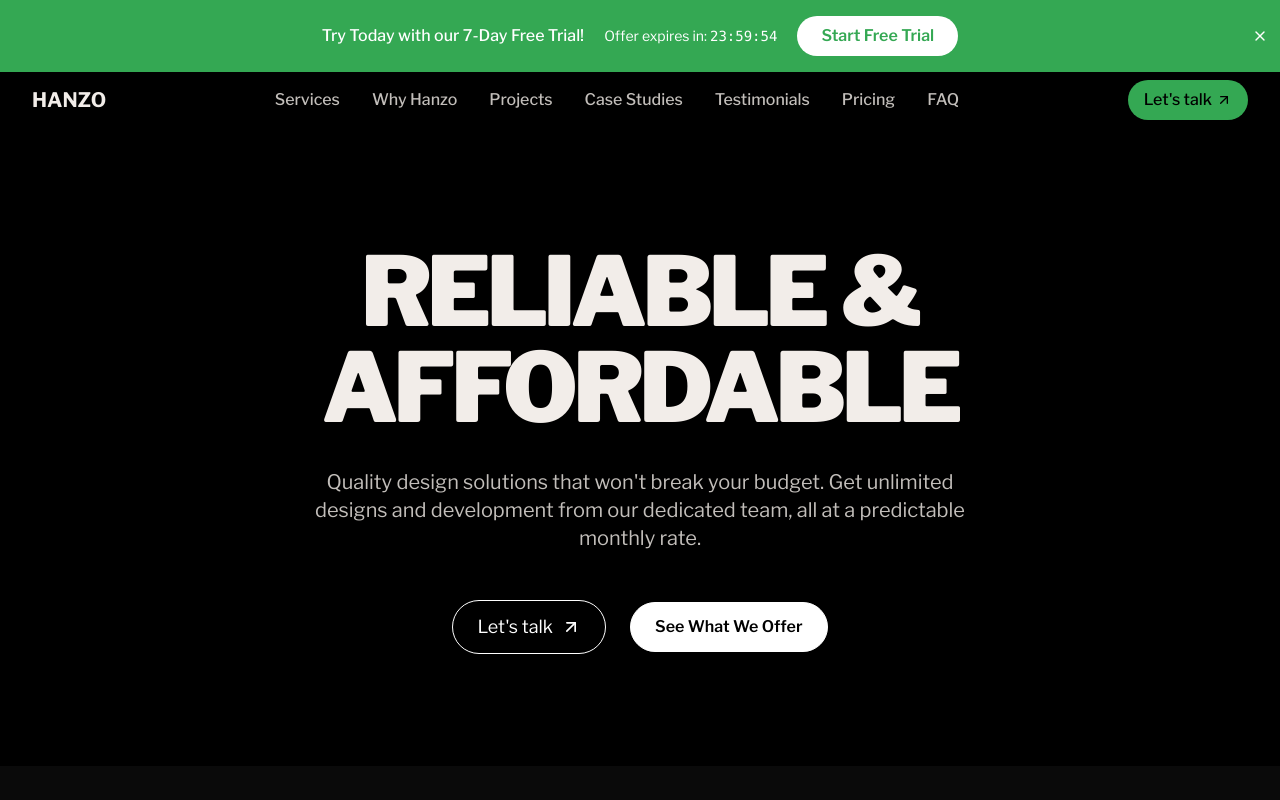
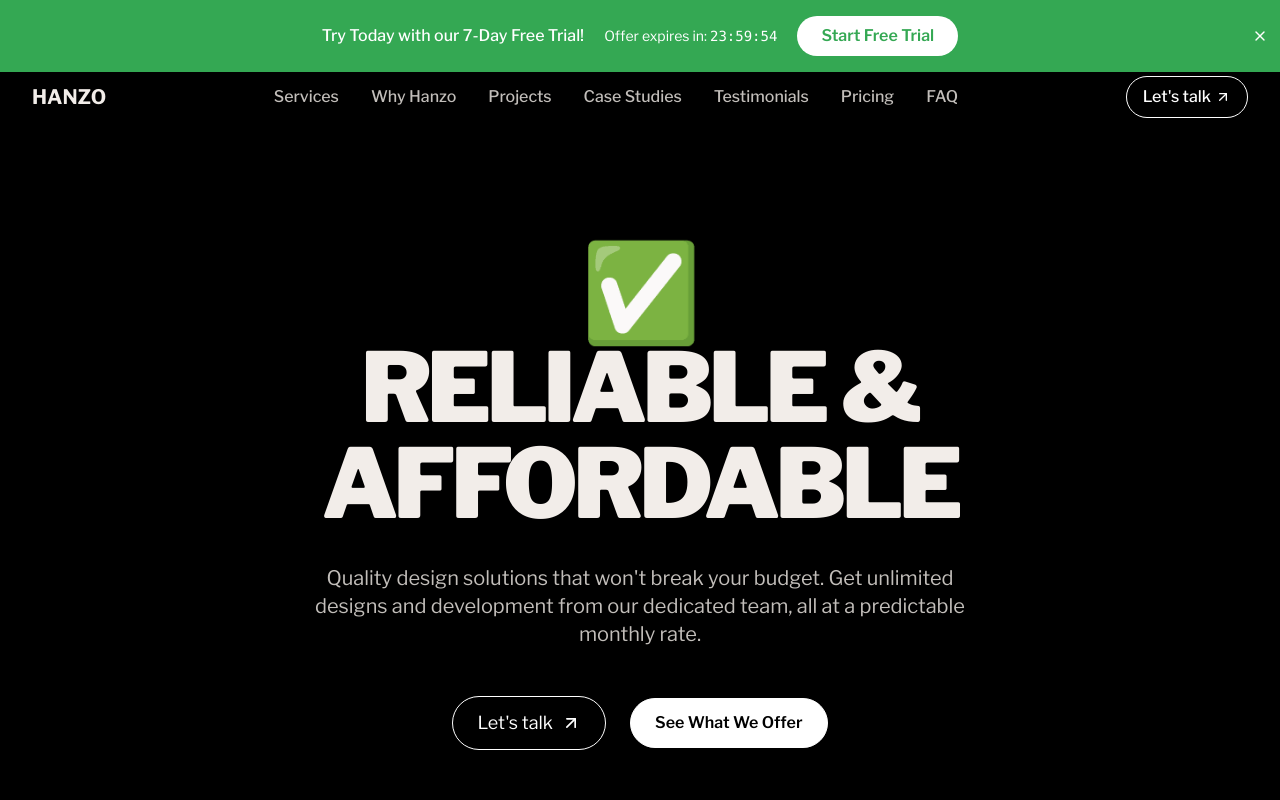
Before and after one commit to hanzoai/agency, a React (Vite) app: page / in a window 1280 px wide. Shown: the top 800 px of the page. Built offline with nearby package versions, Linux system fonts and the light colour scheme.

Commit message:
Reverted to edit edt-45bb6795-ff1c-478c-ae41-45cdb5b2db54: "Adjust hero text animation
The hero text animation was adjusted."

```diff
--- a/src/components/Hero.tsx
+++ b/src/components/Hero.tsx
@@ -1,7 +1,27 @@
 
 import { ArrowRight, ArrowUpRight } from 'lucide-react';
+import { useEffect, useState } from 'react';
 
 const Hero = () => {
+  const [displayedText, setDisplayedText] = useState('');
+  const [showCheckmark, setShowCheckmark] = useState(false);
+  const fullText = 'RELIABLE & AFFORDABLE';
+
+  useEffect(() => {
+    let currentIndex = 0;
+    const textInterval = setInterval(() => {
+      if (currentIndex <= fullText.length) {
+        setDisplayedText(fullText.substring(0, currentIndex));
+        currentIndex++;
+      } else {
+        clearInterval(textInterval);
+        setShowCheckmark(true);
+      }
+    }, 40); // Faster speed for smoother animation
+
+    return () => clearInterval(textInterval);
+  }, []);
+
   return (
     <section className="pt-32 pb-20 md:pt-36 md:pb-28 bg-black relative overflow-hidden">
       {/* Decorative circles */}
@@ -10,8 +30,11 @@ const Hero = () => {
 
       <div className="container-custom">
         <div className="max-w-5xl mx-auto text-center">
-          <h1 className="text-5xl md:text-8xl font-black leading-tight uppercase mb-8 tracking-tighter reveal-slide-up">
-            RELIABLE &<br/>AFFORDABLE
+          <h1 className="text-5xl md:text-8xl font-black leading-tight uppercase mb-8 tracking-tighter">
+            {showCheckmark && (
+              <span className="mr-1 animate-scale-in inline-flex items-center">✅</span>
+            )}
+            <span className="inline-block min-h-[1.2em]">{displayedText}</span>
           </h1>
 
           <p className="text-lg md:text-xl text-primary/80 max-w-2xl mx-auto mb-12 reveal-slide-up">
--- a/src/components/Navbar.tsx
+++ b/src/components/Navbar.tsx
@@ -1,43 +1,65 @@
+
 import { useState, useEffect } from 'react';
 import { Button } from '@/components/ui/button';
 import { Menu, X, ArrowUpRight } from 'lucide-react';
 import { Link } from 'react-router-dom';
+
 const Navbar = () => {
   const [isMenuOpen, setIsMenuOpen] = useState(false);
   const [isScrolled, setIsScrolled] = useState(false);
   const [isBannerVisible, setIsBannerVisible] = useState(false);
+
   useEffect(() => {
     const handleScroll = () => {
       setIsScrolled(window.scrollY > 20);
     };
+
     const checkBannerVisible = () => {
       const bannerShown = localStorage.getItem('bannerShown');
       const bannerExpiry = localStorage.getItem('bannerExpiry');
       const discountUsed = localStorage.getItem('discountUsed');
+
       if (discountUsed === 'true') {
         setIsBannerVisible(false);
         return;
       }
+
       if (bannerShown === 'true' && bannerExpiry) {
         const expiryTime = parseInt(bannerExpiry, 10);
         const currentTime = new Date().getTime();
+
         setIsBannerVisible(expiryTime > currentTime);
       }
     };
+
+    // Listen for banner visibility changes
+    const handleBannerVisibilityChanged = (e: Event) => {
+      const customEvent = e as CustomEvent;
+      setIsBannerVisible(customEvent.detail.visible);
+    };
+
     window.addEventListener('scroll', handleScroll);
+    window.addEventListener('bannerVisibilityChanged', handleBannerVisibilityChanged);
     checkBannerVisible();
+
     const handleStorageChange = () => {
       checkBannerVisible();
     };
+
     window.addEventListener('storage', handleStorageChange);
+
     return () => {
       window.removeEventListener('scroll', handleScroll);
       window.removeEventListener('storage', handleStorageChange);
+      window.removeEventListener('bannerVisibilityChanged', handleBannerVisibilityChanged);
     };
   }, []);
-  return <header className={`fixed left-0 right-0 z-50 transition-all duration-300 ${isScrolled ? 'bg-black/95 backdrop-blur-sm' : 'bg-transparent'}`} style={{
-    top: isBannerVisible ? '40px' : '0'
-  }}>
+
+  return (
+    <header
+      className={`fixed left-0 right-0 z-[100] transition-all duration-300 ${isScrolled ? 'bg-black/95 backdrop-blur-sm' : 'bg-transparent'}`}
+      style={{ top: isBannerVisible ? '60px' : '0' }}
+    >
       <div className="container-custom">
         <div className="flex items-center justify-between py-4">
           <Link to="/" className="text-xl font-bold">HANZO</Link>
@@ -49,17 +71,20 @@ const Navbar = () => {
             <Link to="/#case-studies" className="text-primary/80 hover:text-primary font-medium transition">Case Studies</Link>
             <Link to="/#testimonials" className="text-primary/80 hover:text-primary font-medium transition">Testimonials</Link>
             <Link to="/#pricing" className="text-primary/80 hover:text-primary font-medium transition">Pricing</Link>
-            <Link to="/#faq" className="text-primary/80 hover:text-primary font-medium transition py-[32px]">FAQ</Link>
+            <Link to="/#faq" className="text-primary/80 hover:text-primary font-medium transition">FAQ</Link>
           </nav>
 
           <div className="hidden lg:block">
-            <Link to="/#get-started" className="lets-talk-btn">
+            <Link to="/#get-started" className="bg-transparent text-white border border-white rounded-full py-2 px-4 inline-flex items-center font-medium hover:bg-white/10 transition-all duration-300">
               Let's talk
-              <ArrowUpRight size={16} className="ml-1" />
+              <ArrowUpRight size={16} className="ml-1 text-white" />
             </Link>
           </div>
 
-          <button className="lg:hidden p-2 text-primary focus:outline-none" onClick={() => setIsMenuOpen(!isMenuOpen)}>
+          <button
+            className="lg:hidden p-2 text-primary focus:outline-none"
+            onClick={() => setIsMenuOpen(!isMenuOpen)}
+          >
             {isMenuOpen ? <X size={24} /> : <Menu size={24} />}
           </button>
         </div>
@@ -75,13 +100,15 @@ const Navbar = () => {
             <Link to="/#testimonials" className="text-primary/80 hover:text-primary py-2 font-medium transition" onClick={() => setIsMenuOpen(false)}>Testimonials</Link>
             <Link to="/#pricing" className="text-primary/80 hover:text-primary py-2 font-medium transition" onClick={() => setIsMenuOpen(false)}>Pricing</Link>
             <Link to="/#faq" className="text-primary/80 hover:text-primary py-2 font-medium transition" onClick={() => setIsMenuOpen(false)}>FAQ</Link>
-            <Link to="/#get-started" className="lets-talk-btn inline-flex w-fit" onClick={() => setIsMenuOpen(false)}>
+            <Link to="/#get-started" className="bg-transparent text-white border border-white rounded-full py-2 px-4 inline-flex items-center w-fit hover:bg-white/10 transition-all duration-300" onClick={() => setIsMenuOpen(false)}>
               Let's talk
-              <ArrowUpRight size={16} className="ml-1" />
+              <ArrowUpRight size={16} className="ml-1 text-white" />
             </Link>
           </nav>
         </div>
       </div>
-    </header>;
+    </header>
+  );
 };
+
 export default Navbar;
```
